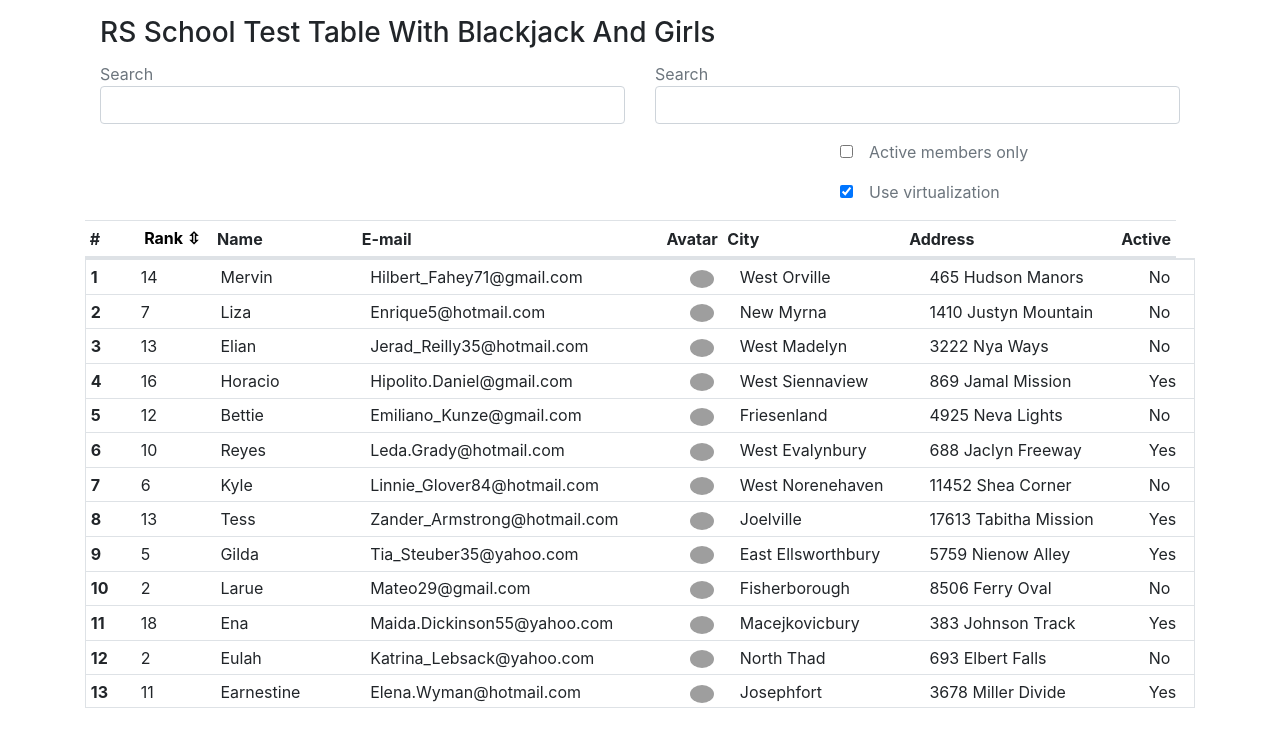
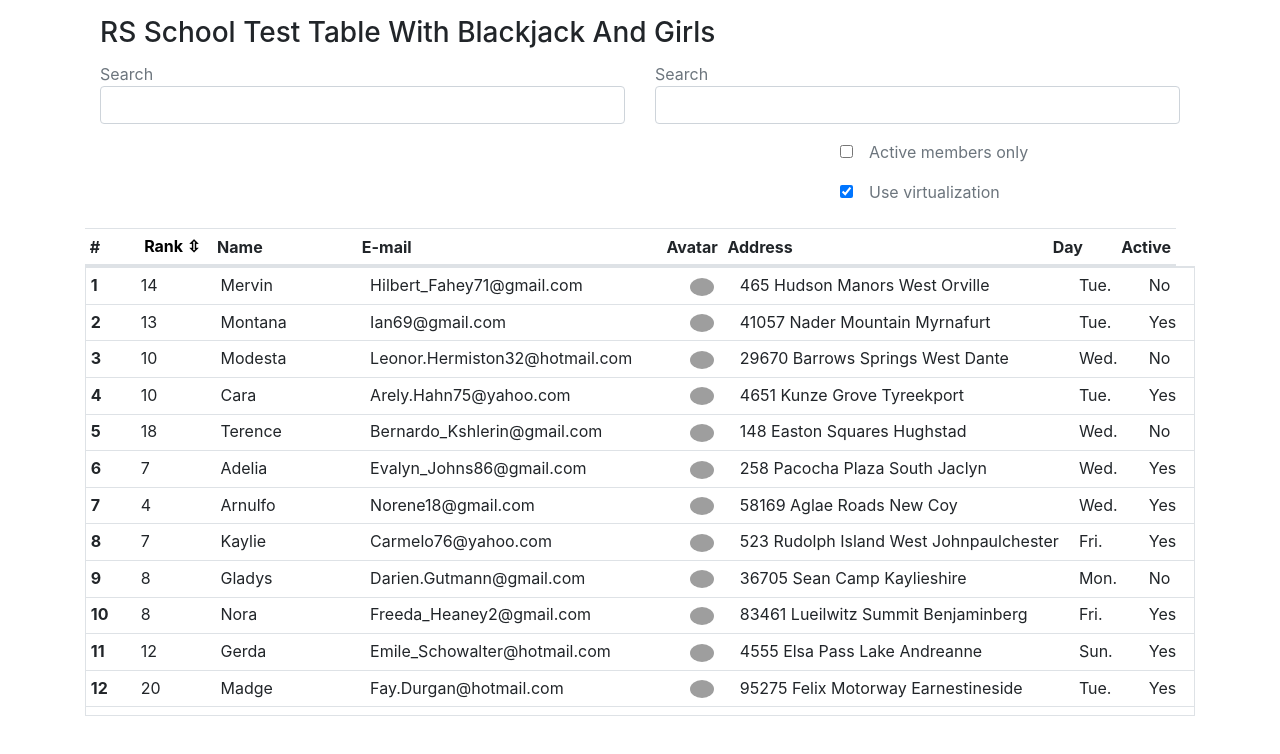
Before and after one commit to Guseff/datagrid, a React app: page / in a window 1280 px wide. Shown: the top 754 px of the page. Built offline with nearby package versions, Linux system fonts and the light colour scheme; grey boxes are pictures that could not be loaded.

Commit message:
feat: change data structure

```diff
--- a/src/actions/offset.js
+++ b/src/actions/offset.js
@@ -7,19 +7,19 @@ export const putOffset = offset => {
   }
 }
 
-export const setWindowSize = (w, h) => {
+export const setWindowSize = (width, height) => {
   return {
     type: SET_WINDOW_SIZE,
     payload: {
-      width: w,
-      height: h,
+      width,
+      height,
     },
   }
 }
 
-export const toggleVirtualize = val => {
+export const toggleVirtualize = state => {
   return {
     type: VIRTUALIZE_TOGGLE,
-    payload: val,
+    payload: state,
   }
 }
--- a/src/assets/styles/index.css
+++ b/src/assets/styles/index.css
@@ -40,6 +40,12 @@ th>button:active, th>button:focus {
   outline: 0;
 }
 
+.ellipsis {
+  height: 26px;
+  overflow: hidden;
+  text-overflow: ellipsis;
+}
+
 .table-col-1 {
   width: 50px;
 }
@@ -56,10 +62,10 @@ th>button:active, th>button:focus {
   width: 50px;
 }
 .table-col-6 {
-  width: 190px;
+  width: 340px;
 }
 .table-col-7 {
-  width: 220px;
+  width: 70px;
 }
 .table-col-8 {
   width: 50px;
--- a/src/components/Header/Header.jsx
+++ b/src/components/Header/Header.jsx
@@ -53,13 +53,16 @@ const Header = () => {
         </div>
         <div className="row mt-3">
           <div className="offset-8 col-4 input-wrapper">
+            <label htmlFor="virtualize">
               <input
+                id="virtualize"
                 type="checkbox"
                 defaultChecked={virtualize}
                 className="mr-3"
                 onChange={virtualizeCheckHandle}
               />
               <span className="text-muted">Use virtualization</span>
+            </label>
           </div>
         </div>
       </form>
--- a/src/components/TableBody/TableBody.jsx
+++ b/src/components/TableBody/TableBody.jsx
@@ -53,12 +53,16 @@ const TableBody = ({ data, scrollHandle, sHeight }) => {
                 <th scope="row">{string.id}</th>
                 <td>{string.rank}</td>
                 <td>{string.name}</td>
-                <td>{string.email}</td>
+                <td>
+                  <div className="ellipsis">{string.email}</div>
+                </td>
                 <td>
                   <img alt="" src={string.avatar} />
                 </td>
-                <td>{string.city}</td>
-                <td>{string.address}</td>
+                <td>
+                  <div className="ellipsis">{`${string.address.street} ${string.address.city}`}</div>
+                </td>
+                <td>{string.day}</td>
                 <td>{string.isActive ? 'Yes' : 'No'}</td>
               </tr>
             ))}
--- a/src/components/TableHead/TableHead.jsx
+++ b/src/components/TableHead/TableHead.jsx
@@ -1,5 +1,6 @@
 import React from 'react'
 import { useSelector, useDispatch } from 'react-redux'
+
 import { sortByRank } from '../../actions'
 import { getArrow } from '../../utils'
 
@@ -43,8 +44,8 @@ const TableHead = () => {
             <th scope="col">Name</th>
             <th scope="col">E-mail</th>
             <th scope="col">Avatar</th>
-            <th scope="col">City</th>
             <th scope="col">Address</th>
+            <th scope="col">Day</th>
             <th scope="col">Active</th>
           </tr>
         </thead>
--- a/src/constants/symbols.js
+++ b/src/constants/symbols.js
@@ -1,3 +1,13 @@
 export const UP_ARROW = '\u21E9'
 export const DOWN_ARROW = '\u21E7'
 export const TWO_ARROWS = '\u21F3'
+
+export const WEEK = {
+  sun: 'Sun.',
+  mon: 'Mon.',
+  tue: 'Tue.',
+  wed: 'Wed.',
+  thu: 'Thu.',
+  fri: 'Fri.',
+  sat: 'Sat.',
+}
--- a/src/reducers/index.js
+++ b/src/reducers/index.js
@@ -4,11 +4,11 @@ import sort from './sort'
 import filter from './filter'
 import vrt from './offset'
 
-const allRedusers = combineReducers({
+const allReducers = combineReducers({
   data,
   sort,
   filter,
   vrt,
 })
 
-export default allRedusers
+export default allReducers
--- a/src/store/index.js
+++ b/src/store/index.js
@@ -1,7 +1,6 @@
-/* eslint no-underscore-dangle: 0 */
 import { createStore } from 'redux'
 
-import allRedusers from '../reducers'
+import allReducers from '../reducers'
 import { makeData } from '../utils'
 
 const initialState = {
@@ -10,8 +9,9 @@ const initialState = {
 }
 
 const store = createStore(
-  allRedusers,
+  allReducers,
   initialState,
+  // eslint-disable-next-line no-underscore-dangle
   window.__REDUX_DEVTOOLS_EXTENSION__ && window.__REDUX_DEVTOOLS_EXTENSION__()
 )
 
--- a/src/utils/index.js
+++ b/src/utils/index.js
@@ -1,19 +1,22 @@
-import { UP_ARROW, DOWN_ARROW, TWO_ARROWS } from '../constants'
+import { UP_ARROW, DOWN_ARROW, TWO_ARROWS, WEEK } from '../constants'
 
-const facker = require('faker')
+const faker = require('faker')
 
-facker.seed(123)
+faker.seed(123)
 
 const makeFackeString = x => {
   return {
     id: x + 1,
-    rank: facker.random.number(19) + 1,
-    name: facker.name.firstName(),
-    email: facker.internet.email(),
-    avatar: facker.image.avatar(),
-    city: facker.address.city(),
-    address: facker.address.streetAddress(),
-    isActive: facker.random.boolean(),
+    rank: faker.random.number(19) + 1,
+    name: faker.name.firstName(),
+    email: faker.internet.email(),
+    avatar: faker.image.avatar(),
+    address: {
+      city: faker.address.city(),
+      street: faker.address.streetAddress(),
+    },
+    day: Object.values(WEEK)[faker.random.number(6)],
+    isActive: faker.random.boolean(),
   }
 }
 
```
Also changed, not shown: src/utils/generator.js (+14 -11 lines). Lines whose indentation alone changed are shown as unchanged.
